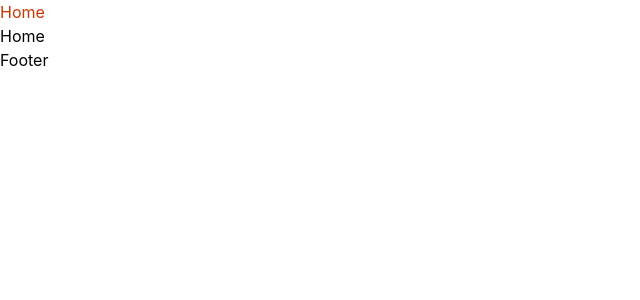
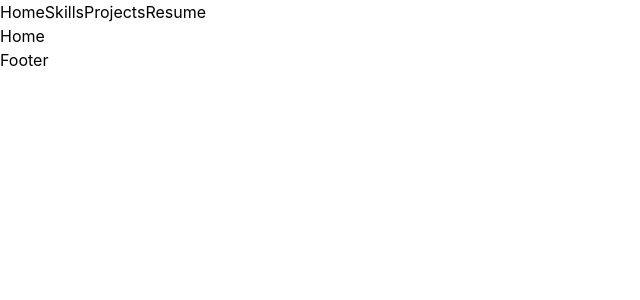
Before and after one commit to Vinit-Rabadiya/Portfolio, a React (Vite) app in the folder personalPortfolio/: page / in a window 1280 px wide. Shown: the top 300 px of the page, without its empty margins (0-640 px from the left). Built offline with nearby package versions, Linux system fonts and the light colour scheme.

Commit message:
added more sections like projects, skills

```diff
--- a/personalPortfolio/src/components/Header.jsx
+++ b/personalPortfolio/src/components/Header.jsx
@@ -1,5 +1,5 @@
 import React from "react";
-import { NavLink } from "react-router";
+import { NavLink } from "react-router-dom";
 
 function Header() {
   return (
@@ -7,14 +7,11 @@ function Header() {
       <nav>
         <ul>
           <li>
-            <NavLink
-              to="/"
-              className={({ isActive }) =>
-                `block py-2 pr-4 pl-3 duration-200 ${isActive ? "text-orange-700" : "text-grey-700"} border-b border-gray-100 hover:bg-gray-50 lg:hover:bg-transparent lg:border-0 hover:text-orange-700 lg:p-0`
-              }
-            >
-              Home
-            </NavLink>
+            <a href="#home">Home</a>
+            <a href="#skills">Skills</a>
+            <a href="#projects">Projects</a>
+
+            <NavLink to="resume">Resume</NavLink>
           </li>
         </ul>
       </nav>
--- a/personalPortfolio/src/main.jsx
+++ b/personalPortfolio/src/main.jsx
@@ -8,12 +8,14 @@ import {
 } from "react-router";
 import "./index.css";
 import App from "./App.jsx";
+import Resume from "./components/Resume.jsx";
 import Home from "./components/Home.jsx";
 
 const router = createBrowserRouter(
   createRoutesFromElements(
     <Route path="/" element={<App />}>
       <Route path="" element={<Home />} />
+      <Route path="resume" element={<Resume />} />
     </Route>,
   ),
 );
```
